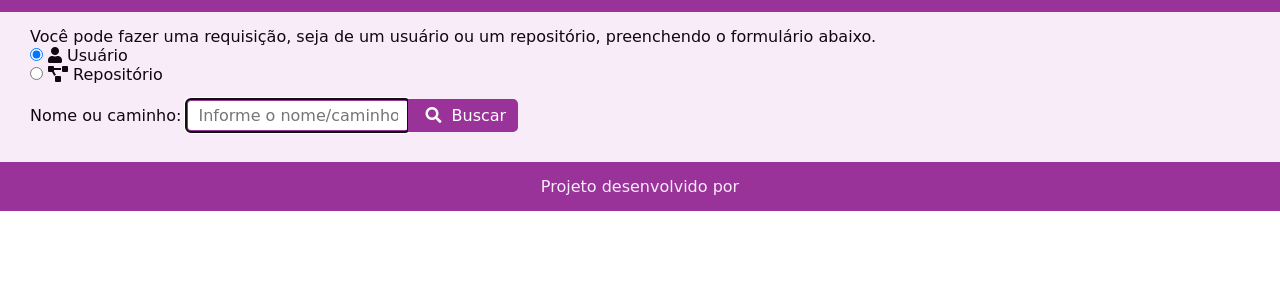
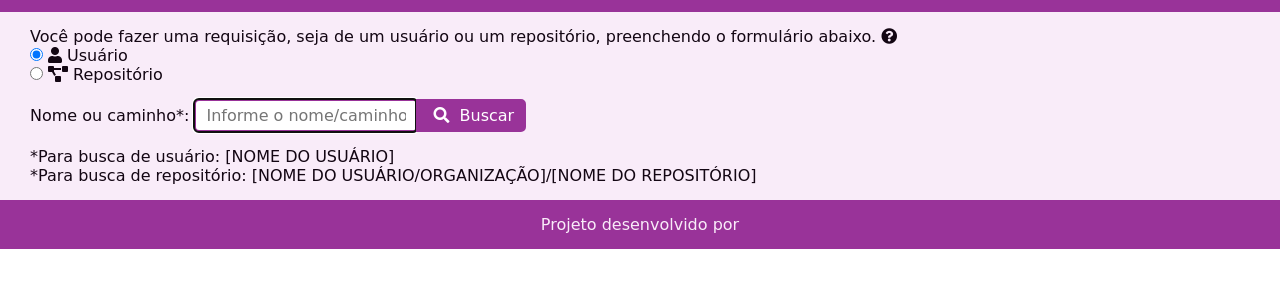
Before and after one commit to hugobrandao-dev/projeto-requisicao, a plain HTML site: page index.html in a window 1280 px wide. Shown: the part 59-346 px from the top of the page. Drawn offline with nearby package versions, Linux system fonts and the light colour scheme; no server answers; a web font is replaced by a local one.

Commit message:
Modificado: Adicionados exemplos ao documento HTML

```diff
--- a/index.html
+++ b/index.html
@@ -22,7 +22,7 @@
 		</a>
 	</header>
 	<main id="corpo" class="espacar">
-		<p>Você pode fazer uma requisição, seja de um usuário ou um repositório, preenchendo o formulário abaixo.</p>
+		<p>Você pode fazer uma requisição, seja de um usuário ou um repositório, preenchendo o formulário abaixo. <span class=""><i class="fas fa-question-circle"></i></span></p>
 		<form id="busca-repositorio">
 			<div class="conjunto">
 				<label><input type="radio" name="rd-requisicao" value="users" checked><i class="fas fa-user"></i>Usuário</label>
@@ -30,11 +30,15 @@
 			</div>
 			<div class="conjunto">
 				<div class="conjunto-busca">
-					<label>Nome ou caminho: <input type="text" placeholder="Informe o nome/caminho" name="nome" autofocus></label>
+					<label>Nome ou caminho*: <input type="text" placeholder="Informe o nome/caminho" name="nome" autofocus></label>
 					<button type="submit" id="btn-buscar"><i class="fas fa-search"></i> Buscar</button>
 				</div>
 			</div>
 		</form>
+		<p>
+			*Para busca de usuário: [NOME DO USUÁRIO] <br>
+			*Para busca de repositório: [NOME DO USUÁRIO/ORGANIZAÇÃO]/[NOME DO REPOSITÓRIO]
+		</p>
 		<section class="requisicoes">
 			<!-- <article class="requisicao">
 				<p>Usuário:</p><h4 class="tipo">Hugo da Rocha Brandão</h4>
```
